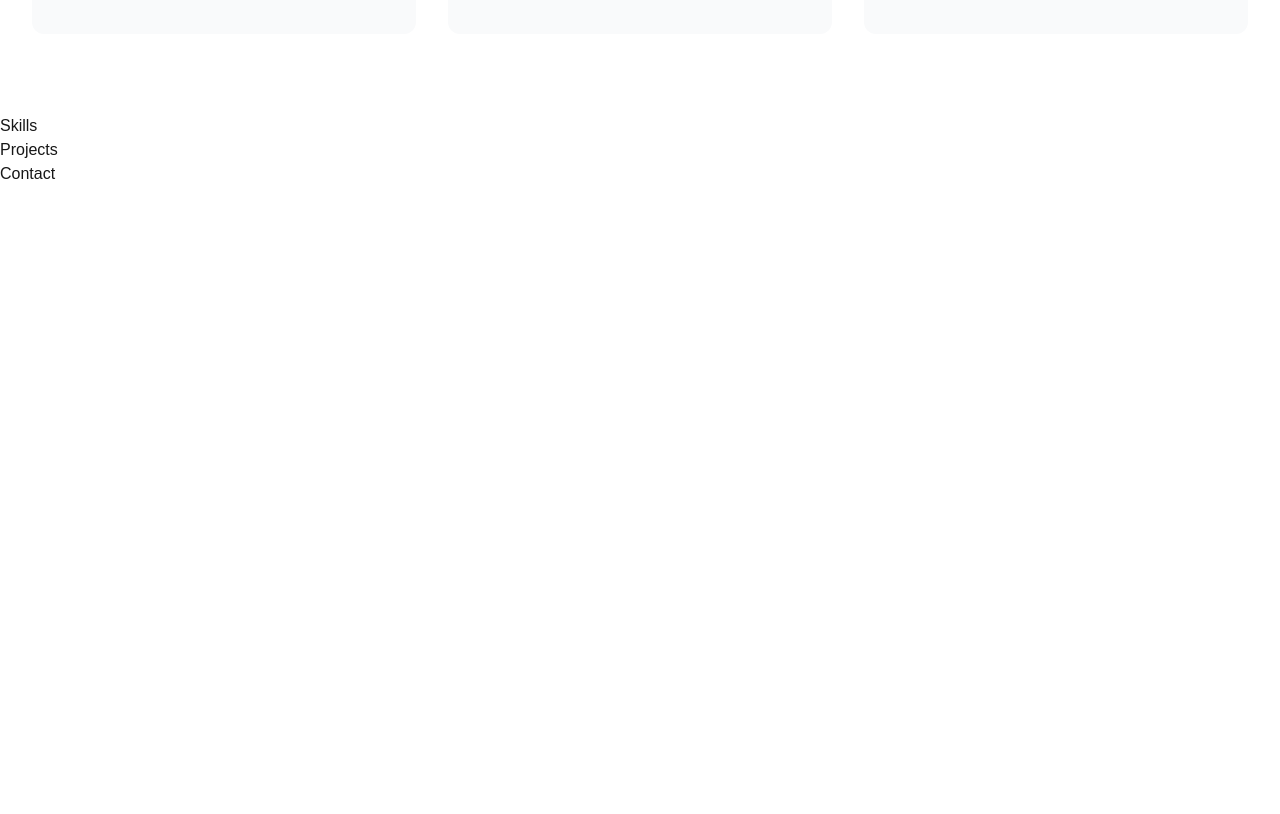
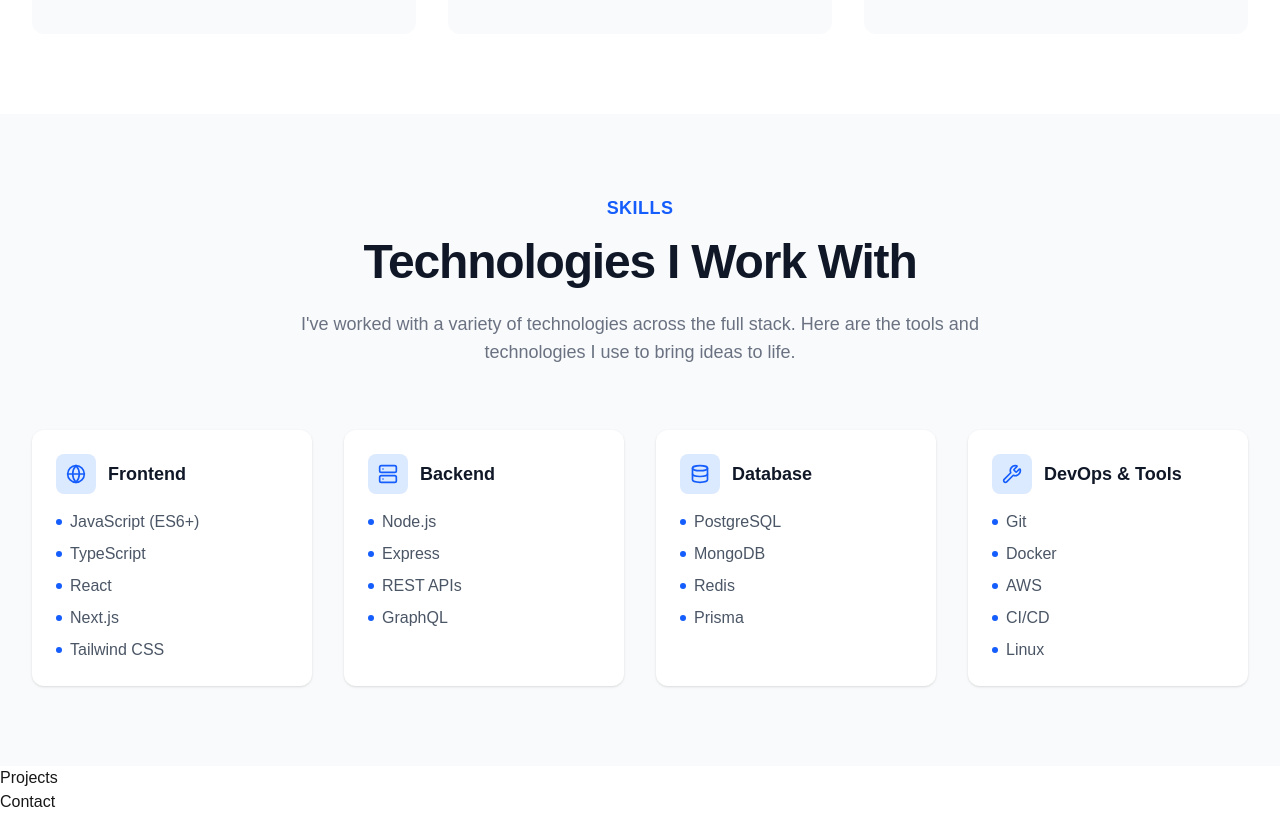
Before and after one commit to AliZ14-ECE/portolio_nextjs, a Next.js app: page / in a window 1280 px wide. Shown: the part 1346-2160 px from the top of the page. Before the commit the page ends 1532 px from the top, so only its background shows below. Built offline with nearby package versions, Linux system fonts and the light colour scheme.

Commit message:
add basic skills section

```diff
--- a/app/components/sections/Skills.tsx
+++ b/app/components/sections/Skills.tsx
@@ -1,9 +1,68 @@
-import React from 'react'
+"use client";
+
+import React from "react";
+import { motion } from "framer-motion";
+import { portfolioData } from "@/app/data/portfolio";
 
 const Skills = () => {
+  const { skills } = portfolioData;
+
   return (
-    <div>Skills</div>
-  )
-}
+    <section id="skills" className="py-20 bg-gray-50 dark:bg-gray-900">
+      <div className="max-w-7xl mx-auto px-4 sm:px-6 lg:px-8">
+        <motion.div
+          initial={{ opacity: 0, y: 20 }}
+          whileInView={{ opacity: 1, y: 0 }}
+          viewport={{ once: true }}
+          transition={{ duration: 0.5 }}
+          className="text-center mb-16"
+        >
+          <h2 className="text-lg text-blue-600 font-semibold tracking-wide uppercase mb-4">
+            {skills.title}
+          </h2>
+          <h3 className="text-3xl tracking-tight font-extrabold text-gray-900 dark:text-white sm:text-4xl md:text-5xl mb-6">
+            {skills.heading}
+          </h3>
+          <p className="mt-4 max-w-3xl mx-auto text-lg text-gray-500 dark:text-gray-300">
+            {skills.description}
+          </p>
+        </motion.div>
 
-export default Skills
+        <div className="grid grid-cols-1 md:grid-cols-2 lg:grid-cols-4 gap-8">
+          {skills.categories.map((category, index) => (
+            <motion.div
+              key={category.name}
+              initial={{ opacity: 0, y: 20 }}
+              whileInView={{ opacity: 1, y: 0 }}
+              viewport={{ once: true }}
+              transition={{ duration: 0.5, delay: index * 0.1 }}
+              className="bg-white dark:bg-black rounded-xl p-6 shadow-sm hover:shadow-lg transition-shadow"
+            >
+              <div className="flex items-center gap-3 mb-4">
+                <div className="inline-flex items-center justify-center w-10 h-10 rounded-lg bg-blue-100 dark:bg-blue-900 text-blue-600 dark:text-blue-400">
+                  {category.icon}
+                </div>
+                <h4 className="text-lg font-bold text-gray-900 dark:text-white">
+                  {category.name}
+                </h4>
+              </div>
+              <ul className="space-y-2">
+                {category.items.map((skill) => (
+                  <li
+                    key={skill}
+                    className="flex items-center text-gray-600 dark:text-gray-400"
+                  >
+                    <span className="w-1.5 h-1.5 bg-blue-600 rounded-full mr-2" />
+                    {skill}
+                  </li>
+                ))}
+              </ul>
+            </motion.div>
+          ))}
+        </div>
+      </div>
+    </section>
+  );
+};
+
+export default Skills;
--- a/app/data/portfolio.tsx
+++ b/app/data/portfolio.tsx
@@ -1,4 +1,4 @@
-import { Code, Lightbulb, User } from "lucide-react";
+import { Code, Lightbulb, User, Globe, Server, Database, Wrench } from "lucide-react";
 
 export const portfolioData = {
   personal: {
@@ -37,18 +37,33 @@ export const portfolioData = {
     description: "I am a dedicated developer with a strong foundation in modern web technologies. I love solving complex problems and building applications that make a difference. When I'm not coding, you can find me exploring new technologies or contributing to open source.",
   },
 
-  skills: [
-    "JavaScript (ES6+)",
-    "TypeScript",
-    "React",
-    "Next.js",
-    "Node.js",
-    "Tailwind CSS",
-    "PostgreSQL",
-    "Git",
-    "Docker",
-    "AWS",
-  ],
+  skills: {
+    title: "Skills",
+    heading: "Technologies I Work With",
+    description: "I've worked with a variety of technologies across the full stack. Here are the tools and technologies I use to bring ideas to life.",
+    categories: [
+      {
+        name: "Frontend",
+        icon: <Globe className="h-5 w-5" />,
+        items: ["JavaScript (ES6+)", "TypeScript", "React", "Next.js", "Tailwind CSS"],
+      },
+      {
+        name: "Backend",
+        icon: <Server className="h-5 w-5" />,
+        items: ["Node.js", "Express", "REST APIs", "GraphQL"],
+      },
+      {
+        name: "Database",
+        icon: <Database className="h-5 w-5" />,
+        items: ["PostgreSQL", "MongoDB", "Redis", "Prisma"],
+      },
+      {
+        name: "DevOps & Tools",
+        icon: <Wrench className="h-5 w-5" />,
+        items: ["Git", "Docker", "AWS", "CI/CD", "Linux"],
+      },
+    ],
+  },
   projects: [
     {
       title: "E-Commerce Platform",
```
